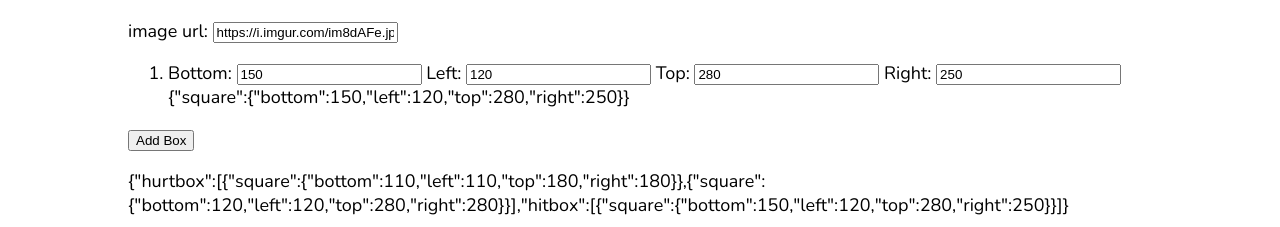
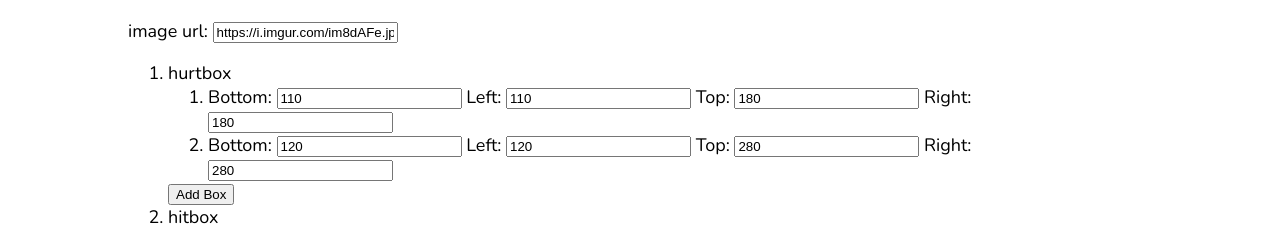
Before and after one commit to pdaulby/hitboxes, an Angular app: page /frame in a window 1280 px wide. Shown: the part 725-952 px from the top of the page. Built offline with nearby package versions, Linux system fonts and the light colour scheme.

Commit message:
make hitboxes and hurboxes indepentantly modifyable

```diff
--- a/src/app/box-details/box-details.component.html
+++ b/src/app/box-details/box-details.component.html
@@ -3,5 +3,4 @@
   Left: <input type="number" [(ngModel)]="box.square.left" (ngModelChange)="redraw()">
   Top: <input type="number" [(ngModel)]="box.square.top" (ngModelChange)="redraw()">
   Right: <input type="number" [(ngModel)]="box.square.right" (ngModelChange)="redraw()">
-  {{ stringify() }}
 </div>
--- a/src/app/box-details/box-details.component.ts
+++ b/src/app/box-details/box-details.component.ts
@@ -14,8 +14,4 @@ export class BoxDetailsComponent implements OnInit {
 
   ngOnInit(): void {
   }
-  stringify(): string {
-    return JSON.stringify(this.box);
-  }
-
 }
--- a/src/app/frame/frame.component.html
+++ b/src/app/frame/frame.component.html
@@ -3,12 +3,13 @@
 <canvas class="image-style" [style.background-image]="'url(' + imageUrl + ')'" height="600" width="600"></canvas>
 
 <p>image url: <input type="text" [(ngModel)]="imageUrl"></p>
-<ol>
-    <li *ngFor="let box of boxes['hitbox']">
-      <app-box-details [box]="box" [redraw]="getRedraw()"></app-box-details>
-    </li>
-</ol>
+<ol><li *ngFor="let boxType of boxTypes">
+  {{boxType.name}}
+  <ol><li *ngFor="let box of boxes[boxType.name]">
+    <app-box-details [box]="box" [redraw]="getRedraw()"></app-box-details>
+  </li></ol>
+  <button (click)="addBox(boxType.name)">Add Box</button>
+</li></ol>
 
-<button (click)="addBox()">Add Box</button>
-
-<p>{{stringify()}}</p>
+<p></p>
+<pre>{{stringify()}}</pre>
--- a/src/app/frame/frame.component.ts
+++ b/src/app/frame/frame.component.ts
@@ -39,19 +39,19 @@ export class FrameComponent implements OnInit {
   }
 
   ngOnInit(): void {
-    var x = {};
     this.boxes.add("hurtbox", {square: {bottom: 110, left: 110, top: 180, right: 180 }});
     this.boxes.add("hurtbox", {square: {bottom: 120, left: 120, top: 280, right: 280 }});
     this.boxes.add("hitbox", {square: {bottom: 150, left: 120, top: 280, right: 250 }});
     this.redraw(this.boxes);
   }
 
-  addBox() {
-    this.boxes.add("hitbox", {square: {bottom: 0, left: 0, top: 0, right: 0 }})
+  addBox(name: string) {
+    this.boxes.add(name, {square: {bottom: 10, left: 10, top: 10, right: 10 }})
+    this.redraw(this.boxes);
   }
 
 
   stringify() {
-    return JSON.stringify(this.boxes);
+    return JSON.stringify(this.boxes, null, 2);
   }
 }
```
